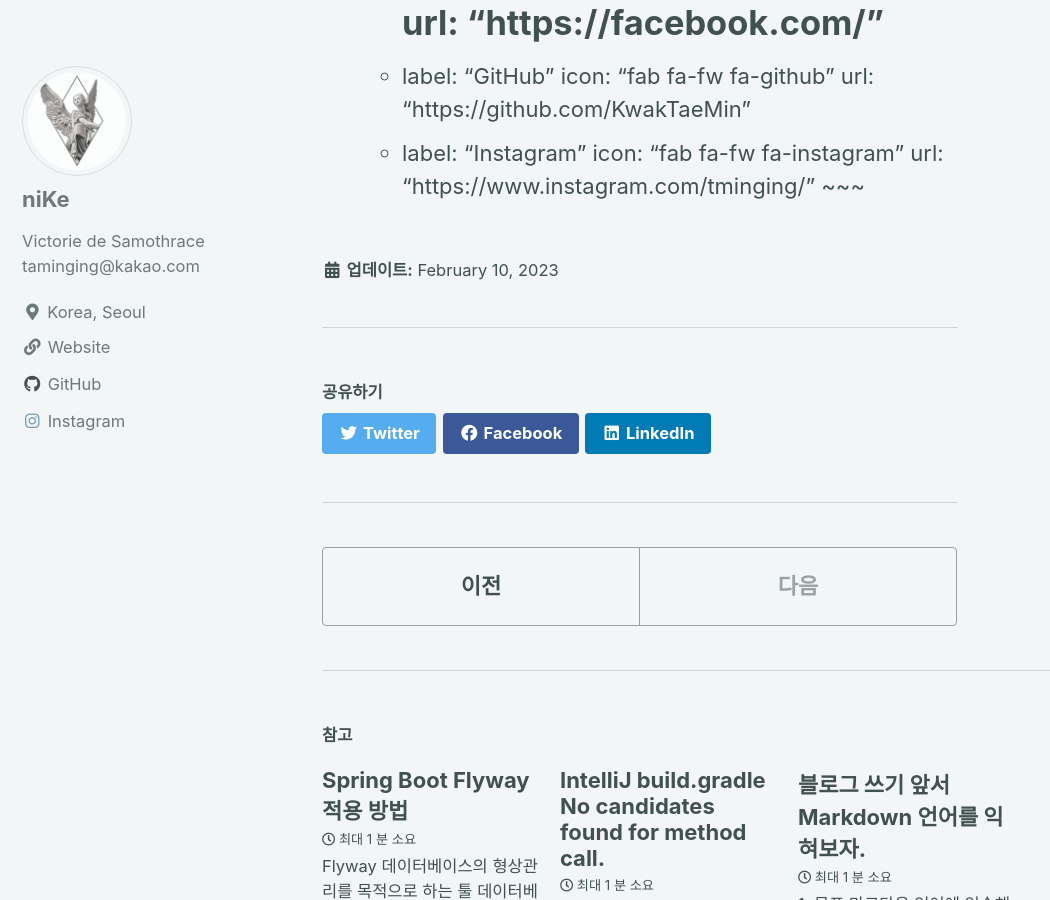
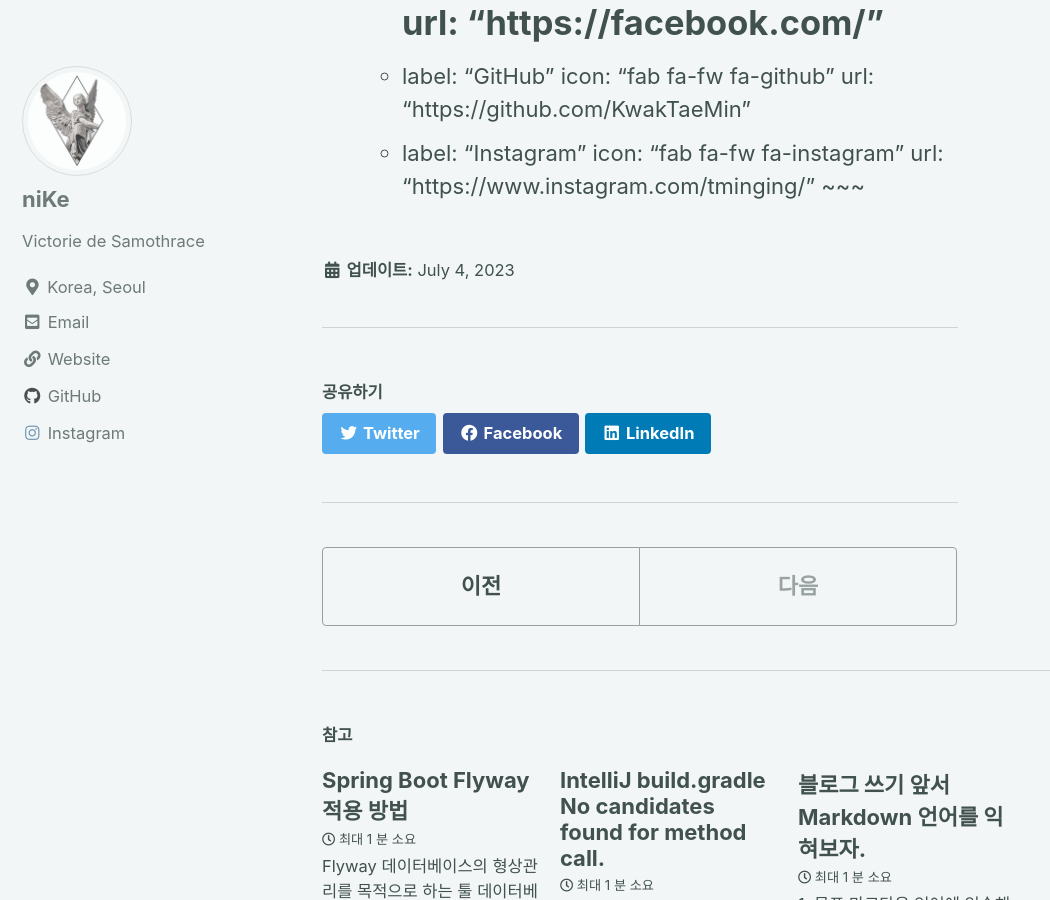
Before and after one commit to KwakTaeMin/KwakTaeMin.github.io, a Jekyll site: the page built from _posts/2023-07-04-Github.io 예쁘게 꾸미기.md, in a window 1280 px wide and 900 px high, scrolled down 1206 px. Shown: the whole window, without its empty margins (0-1050 px from the left). Built offline with Jekyll 4.4.1, drawn with Linux system fonts in a browser that asks for light colours; cached includes are drawn as plain includes.

Commit message:
commit!!!

```diff
--- a/_config.yml
+++ b/_config.yml
@@ -104,9 +104,12 @@ analytics:
 author:
   name             : "niKe"
   avatar           : "/assets/images/profile_nike.jpeg"
-  bio              : "Victorie de Samothrace taminging@kakao.com"
+  bio              : "Victorie de Samothrace"
   location         : "Korea, Seoul"
   links:
+    - label: "Email"
+      icon: "fas fa-fw fa-envelope-square"
+      url: "mailto:billyrick@rick.com"
     - label: "Website"
       icon: "fas fa-fw fa-link"
       url: "https://kwaktaemin.github.io"
```
Also changed, not shown: _posts/2023-07-04-Github.io 예쁘게 꾸미기.md (renamed from _posts/2023-02-10-Github.io 예쁘게 꾸미기.md).
